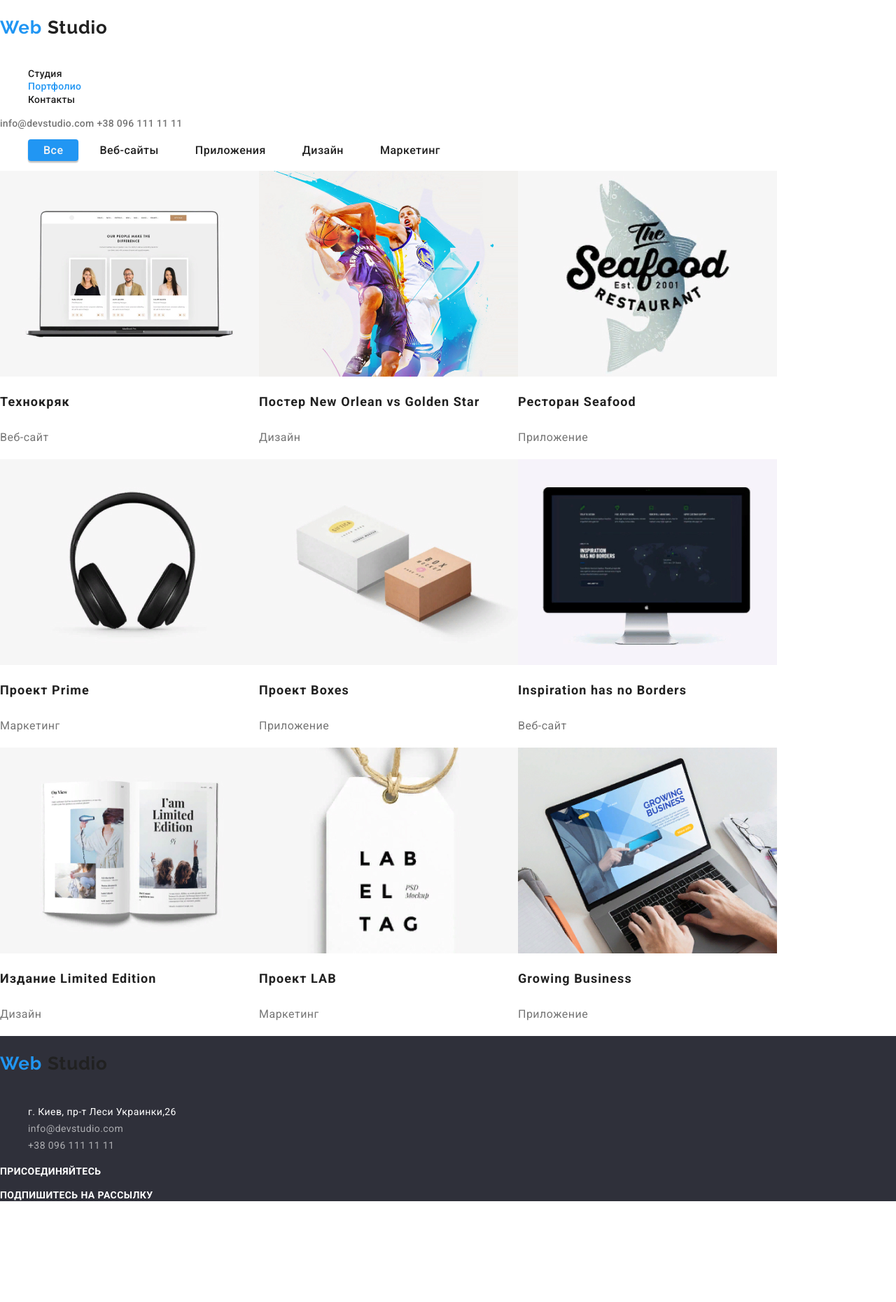
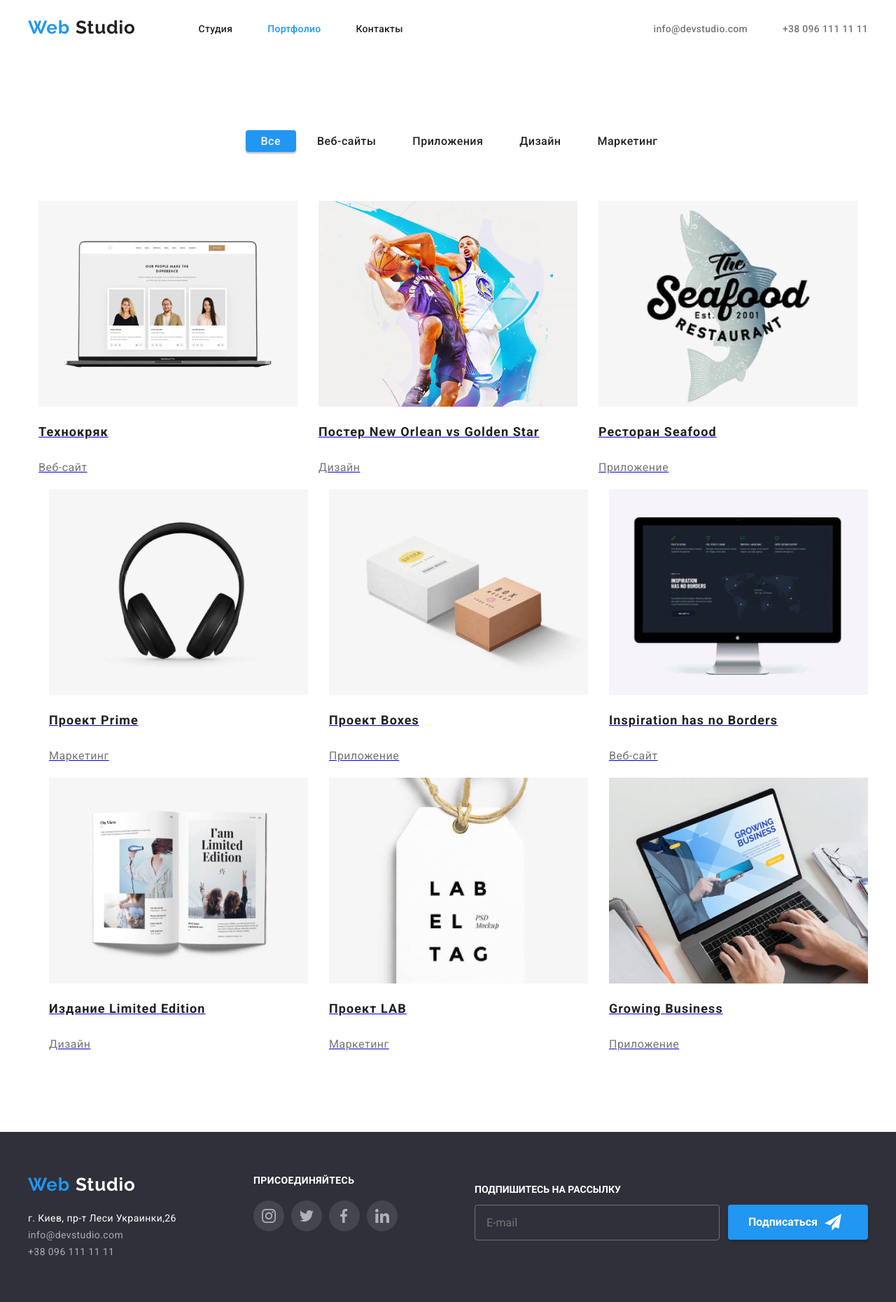
Before and after one commit to Max-GO-IT/3-2020, a plain HTML site: page portfolio.html in a window 1280 px wide. Shown: the whole page at 70% size. Before the commit the page ends 1716 px from the top, so only its background shows below. Drawn offline with Linux system fonts and the light colour scheme.

Commit message:
изменения

```diff
--- a/css/style.css
+++ b/css/style.css
@@ -363,16 +363,6 @@ button:focus {
   align-items: center;
   justify-content: center;
 }
-/*
-* {
-  outline: 1px solid red;
-}
-a {
-  outline: 1px solid green;
-}
-span {
-  outline: 1px solid blue;
-} */
 /*ФУТЕР СЕКЦИЯ*/
 .studio {
   color: #fff;
@@ -434,12 +424,16 @@ span {
 .footer-social-list li:last-child .icons-item {
   margin-right: 0;
 }
+
 .subcribe-title {
   color: #ffffff;
   font-size: 14px;
   line-height: 16px;
   text-transform: uppercase;
   font-weight: bold;
+}
+.footer-form {
+  display: flex;
 }
 .subcribe-input {
   background-color: transparent;
@@ -452,23 +446,37 @@ span {
   width: 350px;
 }
 .subcribe-submit {
+  margin-left: 12px;
+  width: 200px;
+  height: 50px;
   background-color: #2196f3;
   color: #ffffff;
   font-weight: bold;
   font-size: 16px;
   border: none;
-  padding-bottom: 17px;
-  padding-top: 17px;
-  padding-left: 29px;
-  padding-right: 62px;
   box-shadow: 0px 4px 4px rgba(0, 0, 0, 0.15);
   border-radius: 4px;
+  align-items: center;
+  padding: 0;
+  display: flex;
 }
+.subscribe {
+  margin-top: 10px;
+  margin-bottom: 10px;
+  margin-right: 10px;
+  margin-left: 29px;
+}
+
 /*--------------------------------------------------------------*/
 
 /*СЕКЦИЯ КНОПОК В ПОРТФОЛИО*/
-.button-section {
+.buttons-section {
+  padding-top: 93px;
+  margin: 0;
+}
+.buttons {
   display: flex;
+  justify-content: center;
 }
 
 .portfolio-button {
@@ -494,6 +502,10 @@ span {
 }
 
 /*ПОРТФОЛИО*/
+.images-section {
+  margin: 0;
+  padding-top: 56px;
+}
 
 .portfolio-items {
   display: flex;
@@ -501,14 +513,15 @@ span {
   padding: 0;
   margin: 0;
   list-style: none;
+  justify-content: center;
 }
 
 .portfolio-item {
   width: 370px;
+  margin-left: 30px;
 }
-
-.portfolio-link {
-  text-decoration: none;
+.portfolio-items li:first-child {
+  margin-left: 0px;
 }
 
 .portfolio-wrapper {
--- a/portfolio.html
+++ b/portfolio.html
@@ -14,38 +14,42 @@
 
   <body>
     <!--ШАПКА САЙТА-->
-    <header>
-      <a class="logo" href="./index.html"
-        ><span class="logo-prefix">Web</span> Studio</a
-      >
-      <nav class="nav">
-        <ul>
-          <li>
+    <header class="header">
+      <div class="header-container container">
+      <a class="logo" href="./index.html">
+      <span class="logo-prefix">Web</span> Studio</a>
+
+      <nav>
+        <ul class="studio-portfolio-contacts">
+          <li class="nav-items">
             <a class="nav-link" href="./index.html">Студия</a>
           </li>
-          <li>
-            <a class="nav-link nav-link-active" href="./portfolio.html"
-              >Портфолио</a
+          <li class="nav-items">
+            <a class="nav-link nav-link-active" href="./portfolio.html">Портфолио</a
             >
           </li>
-          <li>
+          <li class="nav-items">
             <a class="nav-link" href="#">Контакты</a>
           </li>
         </ul>
       </nav>
-      <address>
-        <a class="header-address" href="mailto:info@devstudio.com"
-          >info@devstudio.com</a
-        >
+      <ul class="address-list">
+        <li>
+        <a class="header-address" href="mailto:info@devstudio.com">
+          info@devstudio.com</a >
+          </li>
+        <li class="address-item">
         <a class="header-address" href="tel:+380961111111">
-          +38 096 111 11 11</a
-        >
-      </address>
+          +38 096 111 11 11</a>
+          </li>
+      </ul>
+      </div>
     </header>
     <main>
+
       <!--СЕКЦИЯ ПОРТФОЛИО-->
-      <section class="portfolio">
-        <ul class="button-section">
+      <div class="buttons-section">
+        <ul class="buttons">
           <li>
             <a href="#" class="portfolio-button portfolio-button-active">Все</a>
           </li>
@@ -54,6 +58,8 @@
           <li><a href="#" class="portfolio-button">Дизайн</a></li>
           <li><a href="#" class="portfolio-button">Маркетинг</a></li>
         </ul>
+      </div>
+      <div class="images-section">
         <ul class="portfolio-items">
           <li class="portfolio-item">
             <a href="#" class="portfolio-link">
@@ -61,7 +67,7 @@
                 <img
                   class="portfolio-image"
                   src="images/portfolio_images/portfolio-1.jpg"
-                  alt="картинка_двое_баскетболистов_в_игре"
+                  alt="картинка_список_людей"
                 />
                 <p class="portfolio-description">
                   Технокряк это современная площадка распространения
@@ -97,7 +103,7 @@
                 <img
                   class="portfolio-image"
                   src="images/portfolio_images/portfolio-image.jpg"
-                  alt="картинка_двое_баскетболистов_в_игре"
+                  alt="картинка_логотип_ресторана"
                 />
                 <p class="portfolio-description">
                   Технокряк это современная площадка распространения
@@ -115,7 +121,7 @@
                 <img
                   class="portfolio-image"
                   src="images/portfolio_images/portfolio-image-1.jpg"
-                  alt="картинка_двое_баскетболистов_в_игре"
+                  alt="картинка_наушники"
                 />
                 <p class="portfolio-description">
                   Технокряк это современная площадка распространения
@@ -133,7 +139,7 @@
                 <img
                   class="portfolio-image"
                   src="images/portfolio_images/portfolio-image-2.jpg"
-                  alt="картинка_двое_баскетболистов_в_игре"
+                  alt="картинка_две_коробочки"
                 />
                 <p class="portfolio-description">
                   Технокряк это современная площадка распространения
@@ -151,7 +157,7 @@
                 <img
                   class="portfolio-image"
                   src="images/portfolio_images/portfolio-image-3.jpg"
-                  alt="картинка_двое_баскетболистов_в_игре"
+                  alt="картинка_монитор"
                 />
                 <p class="portfolio-description">
                   Технокряк это современная площадка распространения
@@ -169,7 +175,7 @@
                 <img
                   class="portfolio-image"
                   src="images/portfolio_images/portfolio-image-4.jpg"
-                  alt="картинка_двое_баскетболистов_в_игре"
+                  alt="картинка_раскрытый_журнал"
                 />
                 <p class="portfolio-description">
                   Технокряк это современная площадка распространения
@@ -187,7 +193,7 @@
                 <img
                   class="portfolio-image"
                   src="images/portfolio_images/portfolio-image-5.jpg"
-                  alt="картинка_двое_баскетболистов_в_игре"
+                  alt="картинка_бирка_проэкта"
                 />
                 <p class="portfolio-description">
                   Технокряк это современная площадка распространения
@@ -205,7 +211,7 @@
                 <img
                   class="portfolio-image"
                   src="images/portfolio_images/portfolio-image-6.jpg"
-                  alt="картинка_двое_баскетболистов_в_игре"
+                  alt="картинка_руки_печатают_на_ноутбуке"
                 />
                 <p class="portfolio-description">
                   Технокряк это современная площадка распространения
@@ -218,16 +224,18 @@
             </a>
           </li>
         </ul>
-      </section>
+      </div>
     </main>
 
     <!--ФУТЕР-->
     <footer style="background: #2f303a;">
-      <a class="logo" href="./index.html"
-        ><span class="logo-prefix">Web</span> Studio</a
-      >
+      <div class="container footer-container">
+    <div class="footer-location">
+      <a class="footer-logo logo" href="./index.html">
+        <span class="logo-prefix">Web</span>
+        <span class="studio">Studio</span></a>
       <address>
-        <ul>
+        <ul class="footer-location-list">
           <li>
             <a class="location" href=""> г. Киев, пр-т Леси Украинки,26</a>
           </li>
@@ -243,14 +251,34 @@
           </li>
         </ul>
       </address>
+    </div>
+    <div>
       <b class="call">присоединяйтесь</b>
-      <ul>
-        <li><a href="" aria-label="иконка инстаграма"></a></li>
-        <li><a href="" aria-label="иконка твиттера"></a></li>
-        <li><a href="" aria-label="иконка фейсбука"></a></li>
-        <li><a href="" aria-label="иконка линкедина "></a></li>
+      <ul class="footer-social-list">
+        <li>
+          <a class="icons-item icons-item-instagram" href="" aria-label="иконка инстаграма"></a></li>
+        <li>
+          <a class="icons-item icons-item-twitter" href="" aria-label="иконка твиттера"></a></li>
+        <li>
+          <a class="icons-item icons-item-facebook" href="" aria-label="иконка фейсбука"></a></li>
+        <li>
+          <a class="icons-item icons-item-linkedin" href="" aria-label="иконка линкедина "></a></li>
       </ul>
-      <b class="call"> Подпишитесь на рассылку</b>
+      </div>
+      <div>
+      <p class="subcribe-title">Подпишитесь на рассылку</p>
+        <form class="footer-form" action="#">
+          <input class="subcribe-input" type="text" placeholder="E-mail" name="E-mail" id="E-mail" />
+          <button type="submit" class="subcribe-submit"><span class="subscribe">Подписаться</span>
+            <svg class="button-icon" width="24" height="24" viewBox="0 0 24 24" fill="none" xmlns="http://www.w3.org/2000/svg">
+              <path
+                d="M24 0L0 13.5L7.66994 16.3407L19.5 5.25002L10.5017 17.3896L10.509 17.3923L10.5 17.3896V24.0001L14.8013 18.982L20.2501 21.0001L24 0Z"
+                fill="white" />
+            </svg>
+          </button>
+        </form>
+      </div>
+      </div>
     </footer>
   </body>
 </html>
```
Also changed, not shown: index.html (+14 -14 lines), images/footer/footer_image.svg (added).
